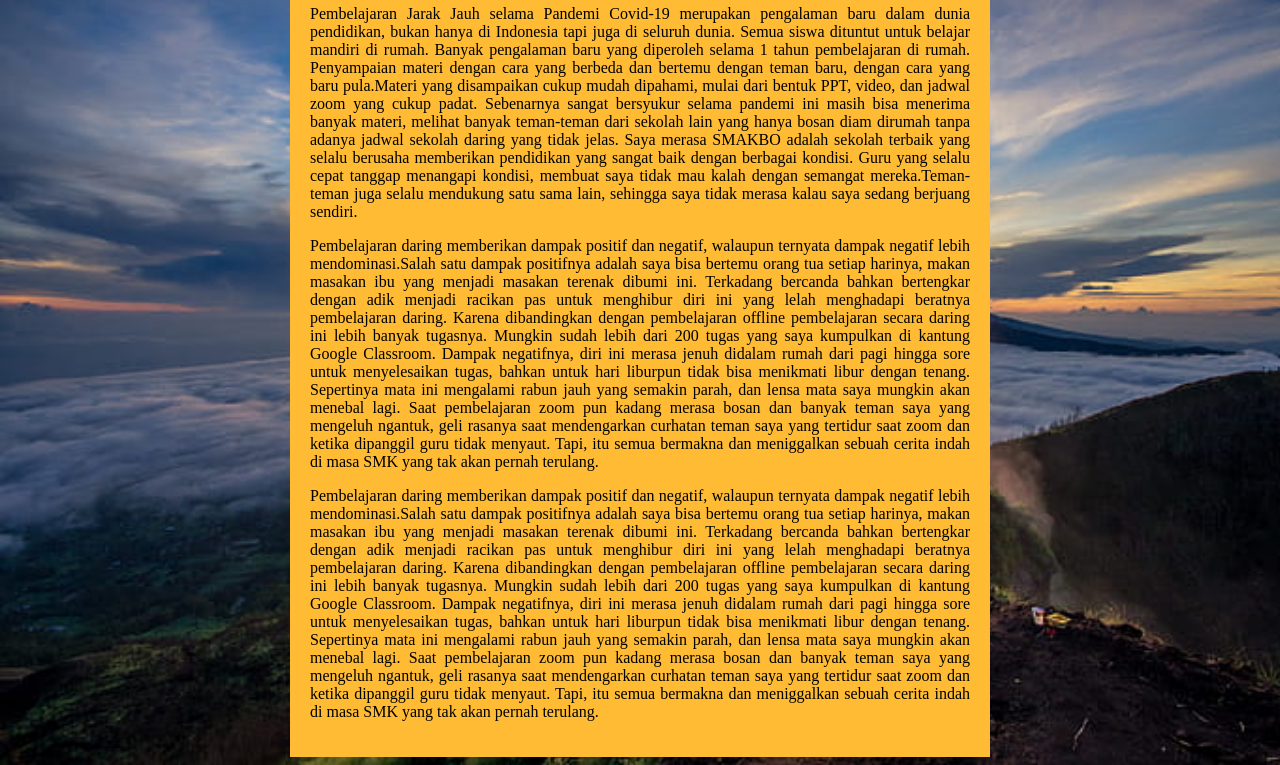
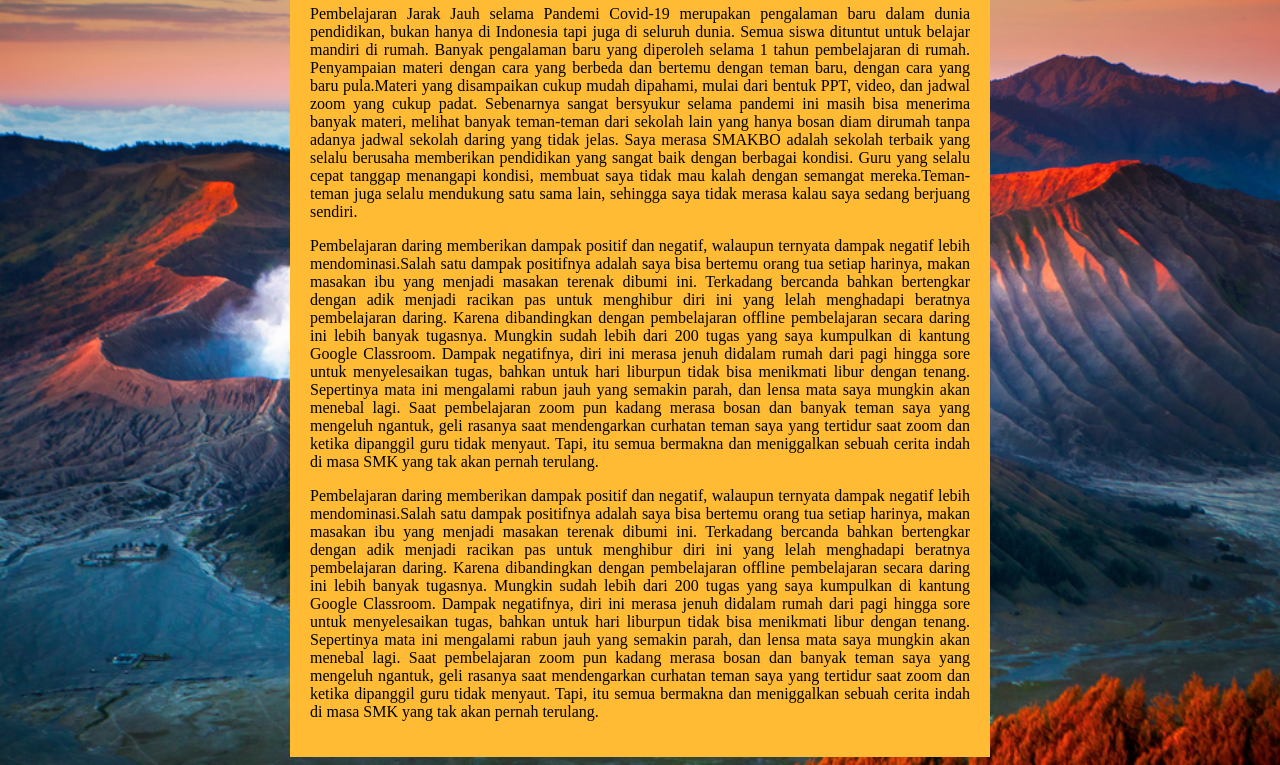
Before and after one commit to zihnidian/zihnidian.github.io, a plain HTML site: page ceritapjj.html in a window 1280 px wide. Shown: the part 90-855 px from the top of the page. Drawn offline with Linux system fonts and the light colour scheme.

Commit message:
Update CeritaPJJ.css

```diff
--- a/CeritaPJJ.css
+++ b/CeritaPJJ.css
@@ -8,7 +8,7 @@ title {
 	text-align: center;
 }
 body {
-	background-image: url(gunung.jpg);
+	background-image: url(bromo.jpg);
 	background-size:cover;
 }
 .background {
```
